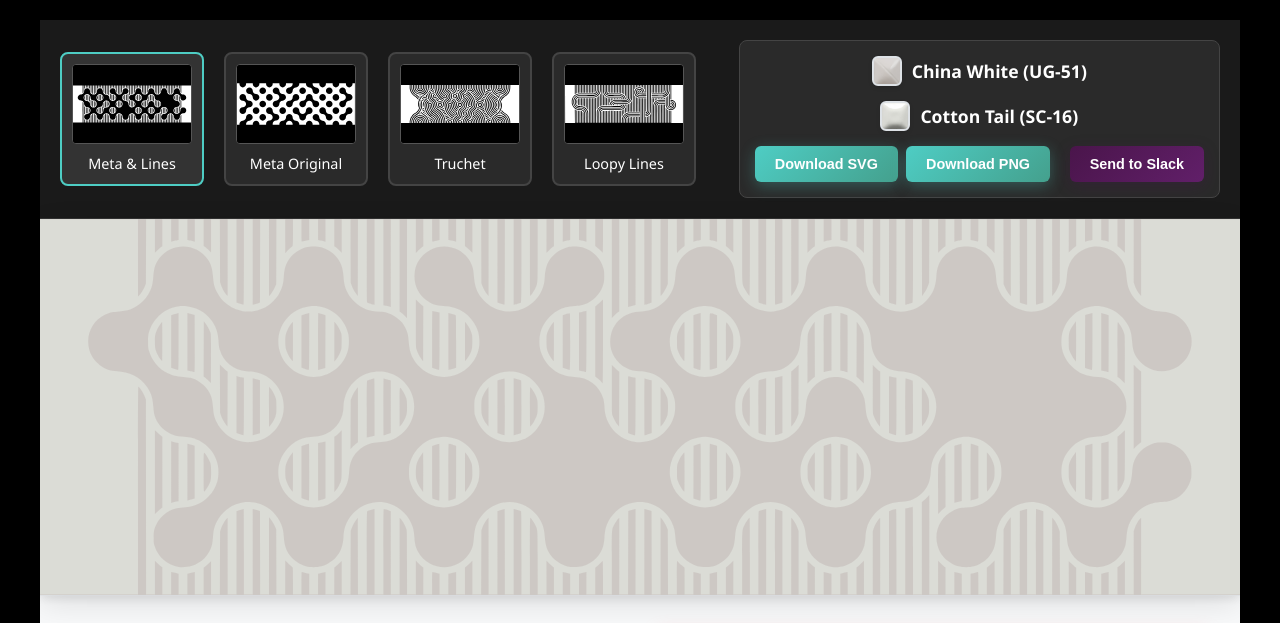
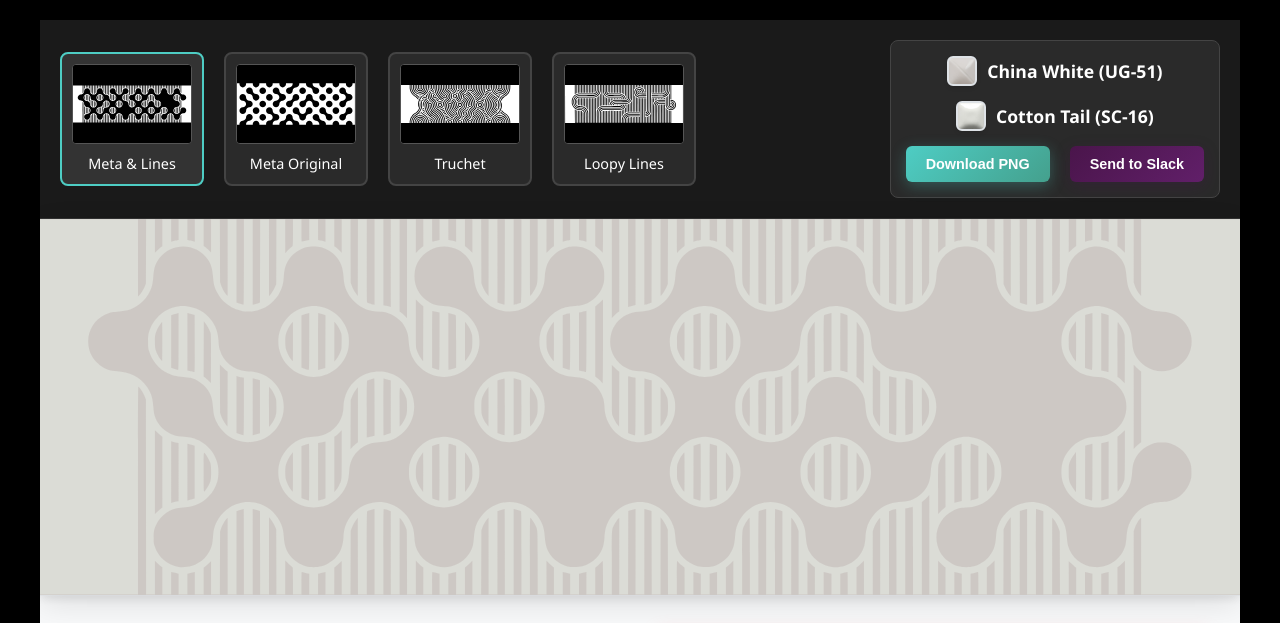
Before and after one commit to ThisIsJohnBrown/ceramic-color-picker, a website: page index.html in a window 1280 px wide. Shown: the top 623 px of the page. Drawn offline with Linux system fonts and the light colour scheme.

Commit message:
Simplify download button to only download PNG files
- Removed SVG download button and functionality
- Kept only PNG download button for consistency
- Removed unused downloadSVG() function
- Cleaned up CSS for download-buttons container
- Both download and Slack upload now use same PNG format

```diff
--- a/index.html
+++ b/index.html
@@ -275,16 +275,6 @@
             box-shadow: 0 6px 20px rgba(78, 205, 196, 0.4);
         }
 
-        .download-buttons {
-            display: flex;
-            gap: 8px;
-            flex-wrap: wrap;
-        }
-
-        .download-buttons .download-btn {
-            flex: 1;
-            min-width: 120px;
-        }
 
         .slack-btn {
             background: linear-gradient(135deg, #4a154b 0%, #611f69 100%);
@@ -447,10 +437,7 @@
                     <span class="color-name" id="patternColorName">Select a glaze color</span>
                 </div>
                 <div class="color-info-item">
-                    <div class="download-buttons">
-                        <button class="download-btn" onclick="downloadSVG()">Download SVG</button>
-                        <button class="download-btn" onclick="downloadPNG()">Download PNG</button>
-                    </div>
+                    <button class="download-btn" onclick="downloadPNG()">Download PNG</button>
                     <button class="slack-btn" onclick="sendToSlack()">Send to Slack</button>
                 </div>
             </div>
@@ -889,93 +876,6 @@
         }
 
 
-        // Download SVG
-        function downloadSVG() {
-            const svgObject = document.getElementById('svgObject');
-            const bgColor = currentBgColor;
-            const patternColor = currentPatternColor;
-
-            svgObject.addEventListener('load', function() {
-                const svgDoc = svgObject.contentDocument;
-                if (svgDoc) {
-                    const svgElement = svgDoc.querySelector('svg');
-
-                    // Find the main element
-                    const path = svgDoc.querySelector('#main');
-
-                    if (svgElement && path) {
-                        // Create a copy of the SVG
-                        const svgClone = svgElement.cloneNode(true);
-
-                        // Find the corresponding main element in the clone
-                        const pathClone = svgClone.querySelector('#main');
-
-                        // Apply colors
-                        svgClone.style.backgroundColor = bgColor;
-                        if (pathClone) {
-                            // Set both fill attribute and style fill for compatibility
-                            pathClone.setAttribute('fill', patternColor);
-                            pathClone.style.fill = patternColor;
-                        }
-
-
-                        // Convert to string
-                        const svgString = new XMLSerializer().serializeToString(svgClone);
-                        const blob = new Blob([svgString], { type: 'image/svg+xml' });
-                        const url = URL.createObjectURL(blob);
-
-                        // Create download link with descriptive filename
-                        const a = document.createElement('a');
-                        a.href = url;
-                        const patternName = currentPattern.replace('.svg', '');
-                        const filename = `${currentBgColorName.replace(/[^a-zA-Z0-9]/g, '_')}_${currentPatternColorName.replace(/[^a-zA-Z0-9]/g, '_')}_${patternName}.svg`;
-                        a.download = filename;
-                        document.body.appendChild(a);
-                        a.click();
-                        document.body.removeChild(a);
-                        URL.revokeObjectURL(url);
-                    }
-                }
-            });
-
-            // If already loaded, download immediately
-            if (svgObject.contentDocument) {
-                const svgDoc = svgObject.contentDocument;
-                const svgElement = svgDoc.querySelector('svg');
-
-                // Find the main element (consistent with event listener)
-                const path = svgDoc.querySelector('#main');
-
-                if (svgElement && path) {
-                    const svgClone = svgElement.cloneNode(true);
-
-                    // Find the corresponding main element in the clone
-                    const pathClone = svgClone.querySelector('#main');
-
-                    // Apply colors
-                    svgClone.style.backgroundColor = bgColor;
-                    if (pathClone) {
-                        // Set both fill attribute and style fill for compatibility
-                        pathClone.setAttribute('fill', patternColor);
-                        pathClone.style.fill = patternColor;
-                    }
-
-                    const svgString = new XMLSerializer().serializeToString(svgClone);
-                    const blob = new Blob([svgString], { type: 'image/svg+xml' });
-                    const url = URL.createObjectURL(blob);
-
-                    const a = document.createElement('a');
-                    a.href = url;
-                    const patternName = currentPattern.replace('.svg', '');
-                    const filename = `${currentBgColorName.replace(/[^a-zA-Z0-9]/g, '_')}_${currentPatternColorName.replace(/[^a-zA-Z0-9]/g, '_')}_${patternName}.svg`;
-                    a.download = filename;
-                    document.body.appendChild(a);
-                    a.click();
-                    document.body.removeChild(a);
-                    URL.revokeObjectURL(url);
-                }
-            }
-        }
 
         async function downloadPNG() {
             try {
```
